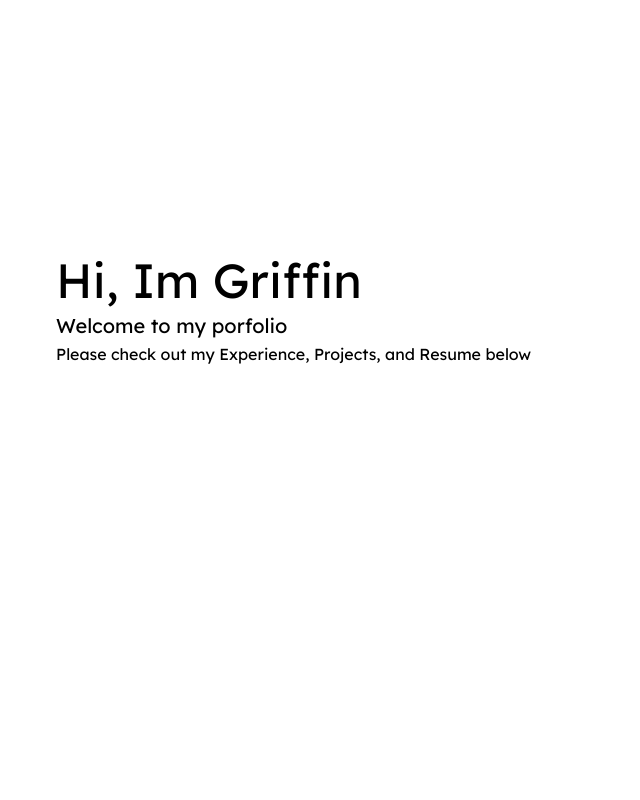
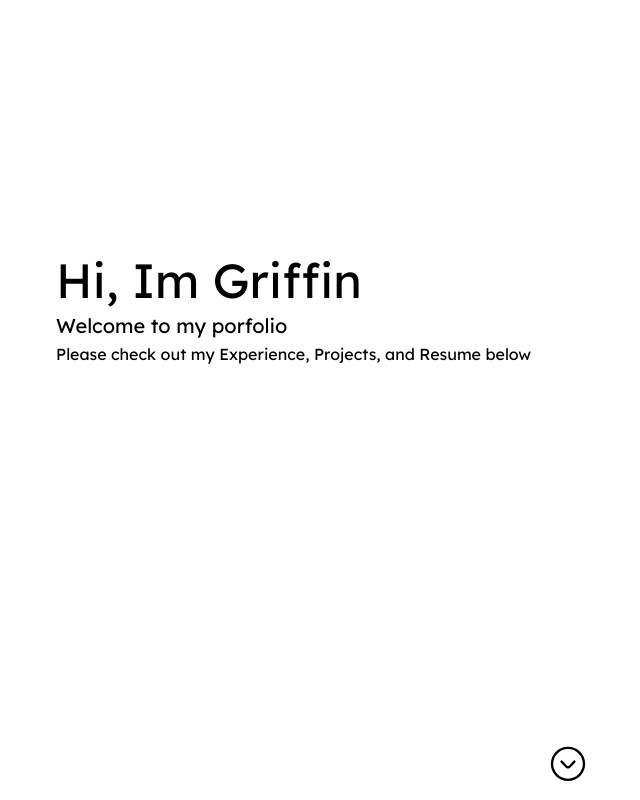
Before and after one commit to Griffin1610/portfolio, a Next.js app: page / in a window 1280 px wide. Shown: the top 800 px of the page, without its empty margins (72-712 px from the left). Built offline with nearby package versions, Linux system fonts and the light colour scheme.

Commit message:
added navigation

```diff
--- a/app/components/About.tsx
+++ b/app/components/About.tsx
@@ -3,7 +3,7 @@ import { ReactIcon, NextIcon, TypeScriptIcon, JavaScriptIcon, PHPIcon, PythonIco
 
 export default function About() {
     return (
-        <section id="about" className="pl-[10%] h-screen">
+        <section className="pl-[10%] h-screen">
             <h1 className="font-heading text-4xl">About Me</h1>
                 <div className="flex">
                     <p className="font-body pt-5 w-[50%]">
--- /dev/null
+++ b/app/components/Navigation.tsx
@@ -0,0 +1,36 @@
+"use client";
+import { useState } from "react";
+import { UpArrow, DownArrow } from "./icons";
+
+export default function Navigation() {
+  const sections = ["welcome", "about", "projects", "resume"];
+  const [index, setIndex] = useState(0);
+
+  const scrollTo = (i: number) => {
+    const section = document.getElementById(sections[i]);
+    if (!section) return;
+    section.scrollIntoView({ behavior: "smooth" });
+    setIndex(i);
+  };
+
+  return (
+    <div className="fixed inset-0 z-50">
+      {index > 0 && (
+        <button
+          onClick={() => scrollTo(index - 1)}
+          className="absolute top-4 left-1/2 transform -translate-x-1/2 pointer-events-auto"
+        >
+          <UpArrow className="w-10" />
+        </button>
+      )}
+      {index < sections.length - 1 && (
+        <button
+          onClick={() => scrollTo(index + 1)}
+          className="absolute bottom-4 left-1/2 transform -translate-x-1/2 pointer-events-auto"
+        >
+          <DownArrow className="w-10" />
+        </button>
+      )}
+    </div>
+  );
+}
--- a/app/components/Resume.tsx
+++ b/app/components/Resume.tsx
@@ -6,7 +6,7 @@ export default function Resume() {
     }
 
     return (
-        <section id="resume" className="h-screen pl-[10%]">
+        <section className="h-screen pl-[10%] pt-40">
             <h1 className="font-heading text-4xl">resume</h1>
             <h3 className="font-heading text-xl pt-10 pl-60">Please click the button below to view my Resume</h3>
             <button className="font-body bg-stone-500 hover:bg-stone-700 text-white font-bold py-2 px-1 rounded" onClick={() => handleClick("/GriffinPollyResume.pdf")}>Resume</button>
--- a/app/components/Welcome.tsx
+++ b/app/components/Welcome.tsx
@@ -1,6 +1,6 @@
 export default function Welcome() {
     return (
-        <section id="welcome" className="h-screen">
+        <section className="h-screen">
             <div className="pt-[20%] pl-[10%] font-heading">
                 <h1 className="text-5xl">Hi, Im Griffin</h1>
                 <h2 className="text-xl pt-2">Welcome to my porfolio</h2>
--- a/app/components/icons.tsx
+++ b/app/components/icons.tsx
@@ -189,3 +189,31 @@ export function ElectronIcon( {className} : iconProps) {
         </svg>
     )
 }
+
+export function UpArrow( {className} : iconProps) {
+    return (
+      <svg width="800px"
+            height="800px"
+            viewBox="-0.5 0 25 25"
+            fill="none"
+            xmlns="http://www.w3.org/2000/svg"
+            className={className}
+        >
+            <path d="M12 22.4199C17.5228 22.4199 22 17.9428 22 12.4199C22 6.89707 17.5228 2.41992 12 2.41992C6.47715 2.41992 2 6.89707 2 12.4199C2 17.9428 6.47715 22.4199 12 22.4199Z" stroke="#000000" strokeWidth="1.5" strokeLinecap="round" strokeLinejoin="round"/>
+            <path d="M8 13.8599L10.87 10.8C11.0125 10.6416 11.1868 10.5149 11.3815 10.4282C11.5761 10.3415 11.7869 10.2966 12 10.2966C12.2131 10.2966 12.4239 10.3415 12.6185 10.4282C12.8132 10.5149 12.9875 10.6416 13.13 10.8L16 13.8599" stroke="#000000" strokeWidth="1.5" strokeLinecap="round" strokeLinejoin="round"/>
+    </svg>
+    )
+}
+
+export function DownArrow( {className}: iconProps){
+    return (
+        <svg viewBox="-0.5 0 25 25"
+            fill="none"
+            xmlns="http://www.w3.org/2000/svg"
+            className={className}
+        >
+            <path d="M12 22.4199C17.5228 22.4199 22 17.9428 22 12.4199C22 6.89707 17.5228 2.41992 12 2.41992C6.47715 2.41992 2 6.89707 2 12.4199C2 17.9428 6.47715 22.4199 12 22.4199Z" stroke="#000000" strokeWidth="1.5" strokeLinecap="round" strokeLinejoin="round"/>
+            <path d="M16 10.99L13.13 14.05C12.9858 14.2058 12.811 14.3298 12.6166 14.4148C12.4221 14.4998 12.2122 14.5437 12 14.5437C11.7878 14.5437 11.5779 14.4998 11.3834 14.4148C11.189 14.3298 11.0142 14.2058 10.87 14.05L8 10.99" stroke="#000000" strokeWidth="1.5" strokeLinecap="round" strokeLinejoin="round"/>
+    </svg>
+    )
+}
--- a/app/page.tsx
+++ b/app/page.tsx
@@ -2,14 +2,26 @@ import About from './components/About'
 import Projects from './components/Projects'
 import Resume from './components/Resume'
 import Welcome from './components/Welcome';
+import Navigation from './components/Navigation';
 
 export default function Home() {
     return (
+        <>
             <main>
+                <section id="welcome">
                     <Welcome />
+                </section>
+                <section id="about">
                     <About />
+                </section>
+                <section id="projects">
                     <Projects />
+                </section>
+                <section id="resume">
                     <Resume />
+                </section>
             </main>
+            <Navigation />
+        </>
     );
 }
```
Lines whose indentation alone changed are shown as unchanged.
